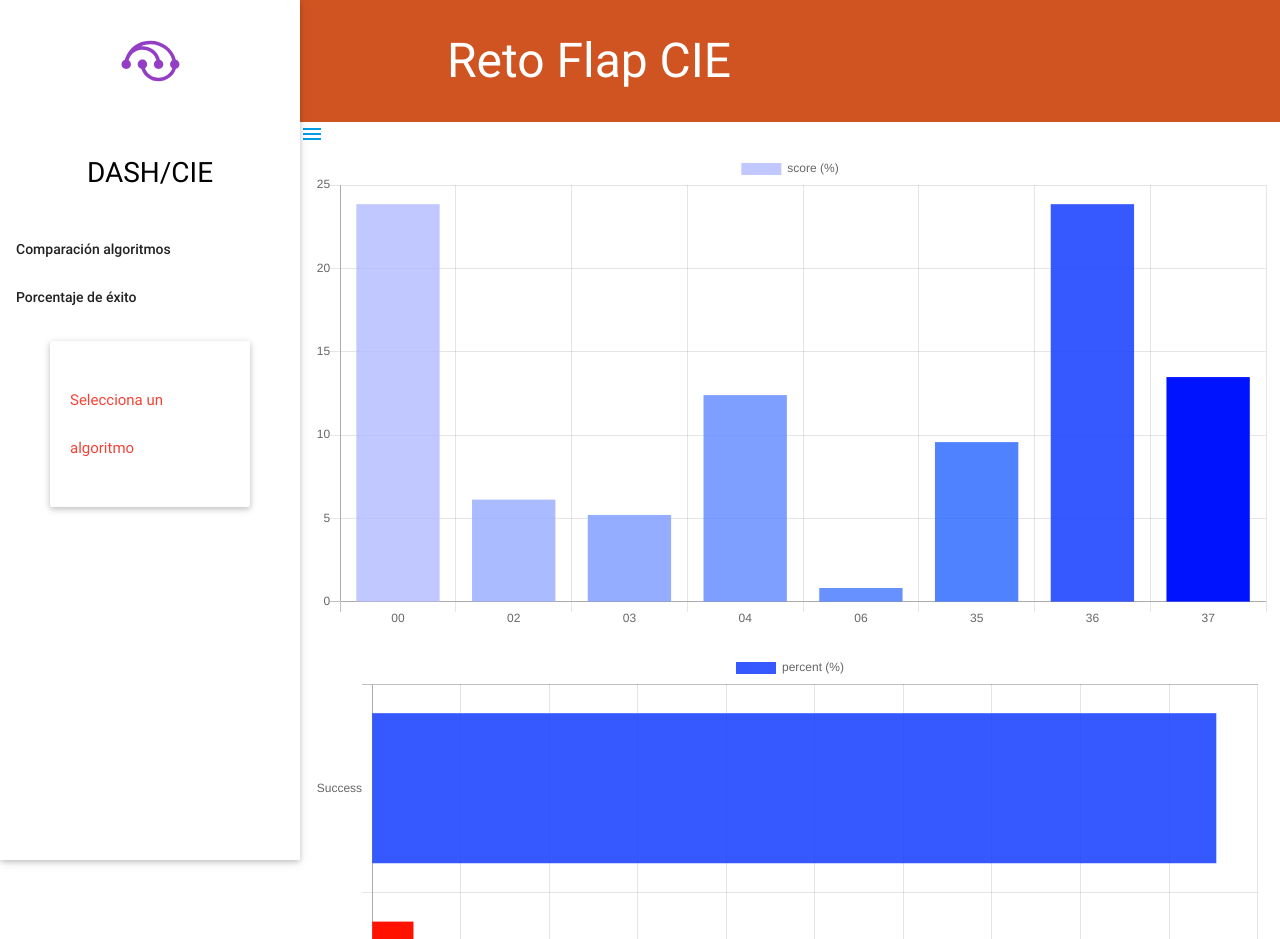
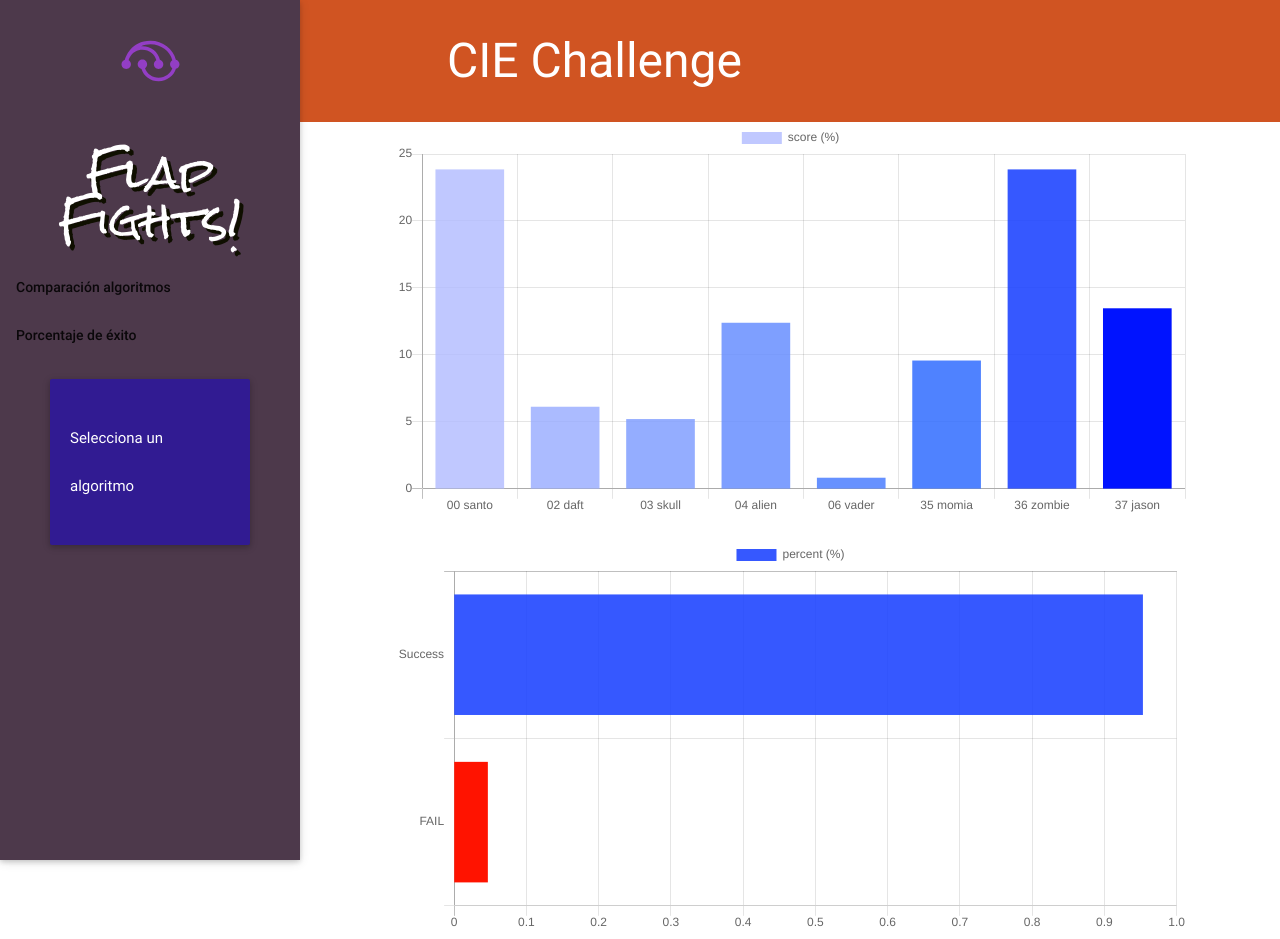
Before and after one commit to danyparc/dash, a website: page index.html in a window 1280 px wide. Shown: the top 939 px of the page. Drawn offline with nearby package versions, Linux system fonts and the light colour scheme.

Commit message:
personality

```diff
--- a/css/special.css
+++ b/css/special.css
@@ -27,7 +27,12 @@ li.logo {
 }
 .principal{
   font-size: 28px;
-  color: black;
+  color: white;
+  font-family: 'Rock Salt', cursive;
+  text-shadow: 4px 4px #0f0f00;
+}
+.morado{
+  background-color: #4d394b;
 }
 
 .niu-card{
--- a/index.html
+++ b/index.html
@@ -5,6 +5,7 @@
   <title>Document</title>
   <!--Import Google Icon Font-->
       <link href="http://fonts.googleapis.com/icon?family=Material+Icons" rel="stylesheet">
+      <link href="https://fonts.googleapis.com/css?family=Rock+Salt" rel="stylesheet">
       <!--Import materialize.css-->
       <link type="text/css" rel="stylesheet" href="css/materialize/css/materialize.min.css"  media="screen,projection"/>
       <link type="text/css" rel="stylesheet" href="css/special.css" />
@@ -16,7 +17,7 @@
   <nav class="top-nav">
     <div class="container">
         <div class="nav-wrapper">
-          <a class="page-title">Reto Flap CIE</a>
+          <a class="page-title">CIE Challenge</a>
         </div>
     </div>
   </nav>
@@ -31,7 +32,7 @@
       </div>
     </div>
 -->
-    <ul id="slide-out" class="side-nav fixed">
+    <ul id="slide-out" class="side-nav fixed morado">
         <li class="logo">
           <a id="logo-container" class="brand-logo" href="#">
             <object id="front-page-logo" type="image/svg+xml" data="src/log.svg" height="58" width="115">Your browser does not support SVG</object>
@@ -39,32 +40,32 @@
         </li>
         <li>
           <div class="principal center-align">
-            <p>
-              DASH/CIE
-            </p>
+            <h3>
+              Flap Fights!
+            </h3>
           </div>
         </li>
         <li><a href="#algosChart">Comparación algoritmos</a></li>
         <li><a href="#succesChart">Porcentaje de éxito</a></li>
         <li>
-            <div class="niu-card card-panel">
-              <span class="red-text"><div id="selectedAlgo">
+            <div class="niu-card card-panel deep-purple darken-4 pinned">
+              <span class="white-text"><div id="selectedAlgo">
                 <p>Selecciona un algoritmo</p>
               </div>
               </span>
             </div>
         </li>
       </ul>
-      <a href="#" data-activates="slide-out" class="button-collapse"><i class="material-icons">menu</i></a>
+      <a href="#" data-activates="slide-out" class="button-collapse hide-on-med-and-up"><i class="material-icons">menu</i></a>
 </header>
 <main>
     <div class="row">
-      <div class="col s12 m12">
+      <div class="col s12 m10 offset-m1">
         <canvas id="algosChart"></canvas>
       </div>
     </div>
     <div class="row">
-      <div class="col s12 m12">
+      <div class="col s12 m10 offset-m1">
         <canvas id="succesChart"></canvas>
       </div>
     </div>
@@ -74,7 +75,15 @@
   </div>
 </main>
 
-<footer class="page-footer deep-orange darken-3">
+<footer class="page-footer deep-orange darken-3 hide-on-med-and-up">
+  <div class="footer-copyright">
+    <div class="container">
+      © 2016 HACKLLOWEEN BBVA
+    </div>
+  </div>
+</footer>
+
+<footer class="page-footer deep-orange darken-3 hide-on-med-and-down">
   <div class="container">
     <div class="row">
       <div class="col l6 s12">
--- a/js/data.json
+++ b/js/data.json
@@ -1,12 +1,12 @@
 {"algoritmos":[
-  {"algoritmo":"00", "score":0.2385},
-  {"algoritmo":"02", "score":0.0613},
-  {"algoritmo":"03", "score":0.0521},
-  {"algoritmo":"04", "score":0.1240},
-  {"algoritmo":"06", "score":0.0083},
-  {"algoritmo":"35", "score":0.0958},
-  {"algoritmo":"36", "score":0.2385},
-  {"algoritmo":"37", "score":0.1348}
+  {"algoritmo":"00 santo", "score":0.2385},
+  {"algoritmo":"02 daft", "score":0.0613},
+  {"algoritmo":"03 skull", "score":0.0521},
+  {"algoritmo":"04 alien", "score":0.1240},
+  {"algoritmo":"06 vader", "score":0.0083},
+  {"algoritmo":"35 momia", "score":0.0958},
+  {"algoritmo":"36 zombie", "score":0.2385},
+  {"algoritmo":"37 jason", "score":0.1348}
 ],
 "success":0.9533
 }
```
Also changed, not shown: src/alien.svg (added), src/daft.svg (added), src/jason.svg (added), src/momia.svg (added), src/santo.svg (added), src/skull.svg (added), src/vader.svg (added), src/zombie.svg (added).
